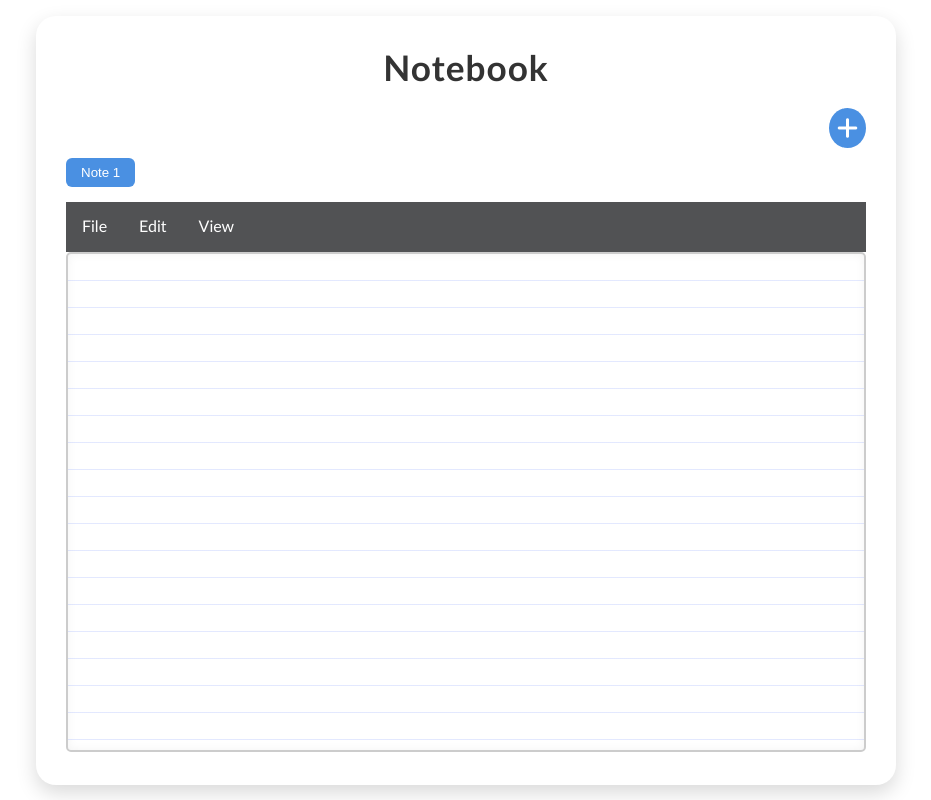
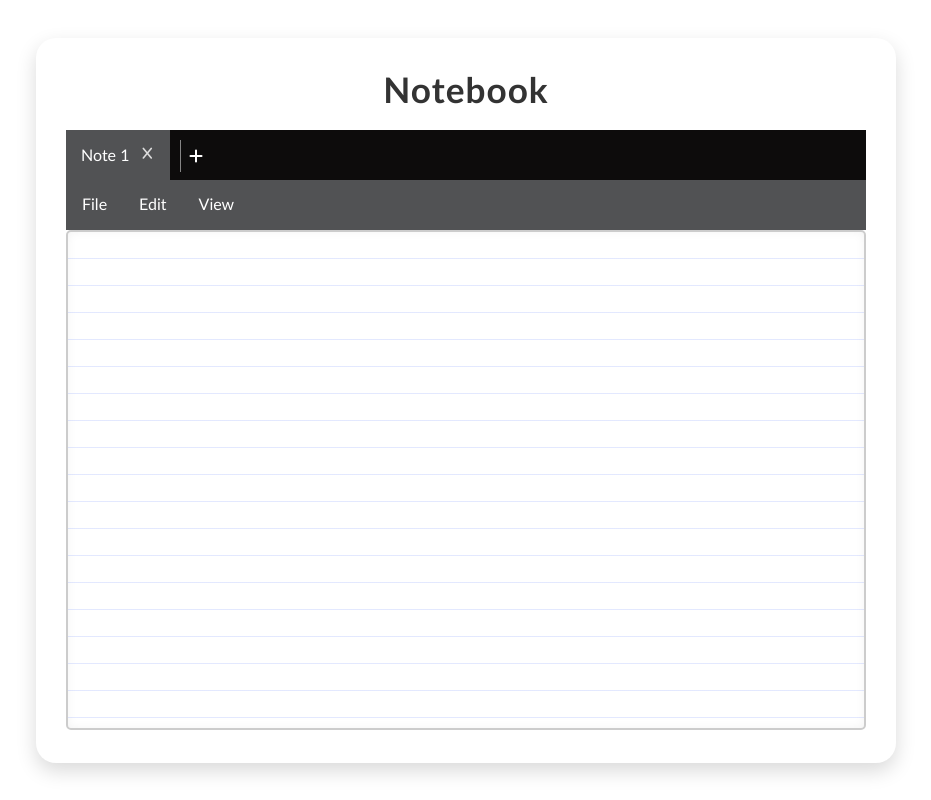
Before and after one commit to janrelle24/note, a plain HTML site: page index.html in a window 1280 px wide. Shown: the whole page, without its empty margins (174-1105 px from the left). Drawn offline with Linux system fonts and the light colour scheme.

Commit message:
add x icon to disappear the note when click it

```diff
--- a/index.html
+++ b/index.html
@@ -12,12 +12,17 @@
         <div class="note-container">
             <h1>Notebook</h1>
             <!--add note button-->
-            <div class="add-note">
-                <i class="fa-solid fa-plus" id="addNoteBtn"></i>
-            </div>
-            <!--note tabs-->
-            <div class="note-tabs" id="noteTabs">
-                <button class="tab-btn active" data-note="1">Note 1</button>
+            <div class="tab-note">
+                <!--note tabs-->
+                <div class="note-tabs" id="noteTabs">
+                    <div class="tab-btn active" data-note="1">
+                        <span class="tab-title">Note 1</span>
+                        <i class="fa-solid fa-x close-tab"></i>
+                    </div>
+                </div>
+                <div class="add-note">
+                    <i class="fa-solid fa-plus" id="addNoteBtn"></i>
+                </div>
             </div>
             <!--Menu bar-->
             <div class="tab">
--- a/script.js
+++ b/script.js
@@ -74,7 +74,12 @@ function createNote(id) {
     let tab = document.createElement("button");
     tab.classList.add("tab-btn");
     tab.dataset.note = id;
-    tab.innerText = "Note " + id;
+    /*tab.innerText = "Note " + id;*/
+    tab.innerHTML = `
+        <span class="tab-title">Note ${id}</span>
+        <i class="fa-solid fa-x close-tab"></i>
+    `;
+
     document.getElementById("noteTabs").appendChild(tab);
 
     // Create textarea
@@ -96,9 +101,33 @@ document.getElementById("addNoteBtn").addEventListener("click", () => {
 
 // Handle tab clicks (Event Delegation)
 document.getElementById("noteTabs").addEventListener("click", (e) => {
-    if (e.target.classList.contains("tab-btn")) {
-        let id = e.target.dataset.note;
-        switchNote(id);
+    if (e.target.classList.contains("close-tab")) {
+        e.stopPropagation(); // stop tab switch
+
+        let tab = e.target.parentElement;
+        let id = Number(tab.dataset.note);
+
+        // Prevent closing last note
+        if (Object.keys(notes).length === 1) {
+            alert("You must have at least one note.");
+            return;
+        }
+
+        let isActive = id === activeNote;
+
+         // Remove textarea & tab
+        document.getElementById("notebook" + id)?.remove();
+        // Remove tab
+        tab.remove();
+        // Remove from notes object
+        delete notes[id];
+
+        // If closed note was active
+        if (isActive) {
+            let remainingId = Number(Object.keys(notes)[0]);
+            activeNote = remainingId;   // ✅ update first
+            switchNote(remainingId);
+        }
     }
 });
 
--- a/styles.css
+++ b/styles.css
@@ -24,32 +24,60 @@ body{
     color: #333;
     letter-spacing: 1px;
 }
+.tab-note{
+    overflow: hidden;
+    background-color: #0d0c0c;
+    height: 50px;
+    display: flex;
+}
 .add-note{
     text-align: right;
     margin-bottom: 10px;
 }
 .add-note i{
+    border-left: solid 1px #858585;
+    margin-top: 10px;
     cursor: pointer;
-    font-size: 1.5rem;
+    margin-left: 10px;
+    font-size: 1rem;
     padding: 8px;
-    border-radius: 50%;
-    background: #4a90e2;
     color: white;
 }
 .note-tabs{
+    height: 100%;
     display: flex;
-    gap: 10px;
     margin-bottom: 15px;
 }
+.note-tabs i{
+    color: #ddd;
+    font-size: 0.8rem;
+}
 .tab-btn{
+    display: flex;
+    align-items: center;
+    gap: 10px;
     padding: 7px 15px;
     border: none;
-    background: #ddd;
-    border-radius: 6px;
+    color: white;
+    background: #0d0c0c;
     cursor: pointer;
 }
 .tab-btn.active{
-    background: #4a90e2;
+    background: #515254;
+    color: white;
+}
+/* CLOSE (X) ICON */
+.close-tab {
+    font-size: 0.5rem;
+    color: #ccc;
+    padding: 3px;
+    border-radius: 3px;
+    cursor: pointer;
+    pointer-events: auto;
+}
+
+.close-tab:hover {
+    background: #0d0c0c;
     color: white;
 }
 /* NOTEBOOK STYLE */
```
